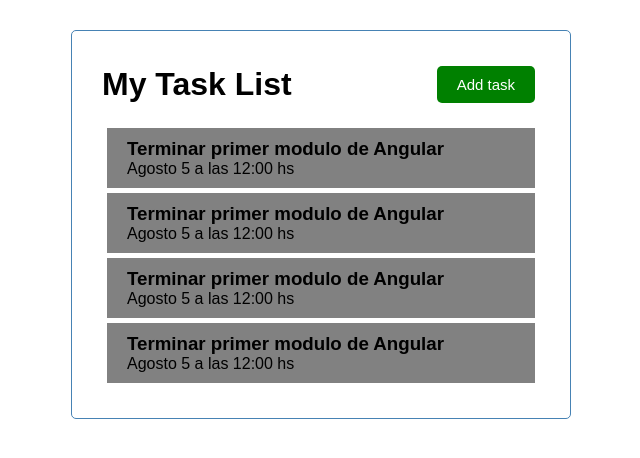
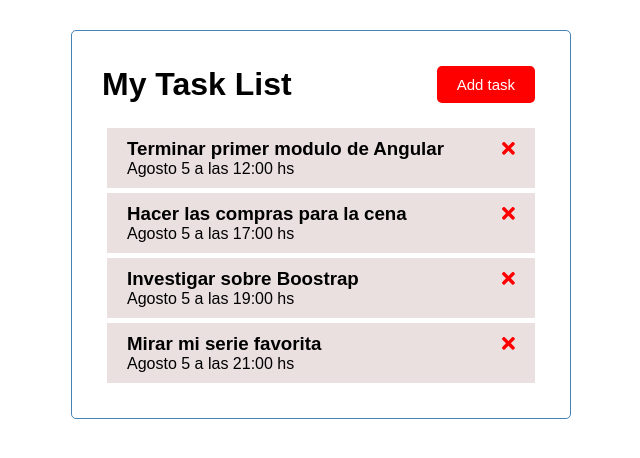
Before and after one commit to Perlasof/Task-list, an Angular app: page / in a window 1280 px wide. Shown: the top 458 px of the page, without its empty margins (319-959 px from the left). Built offline with nearby package versions, Linux system fonts and the light colour scheme.

Commit message:
Componente de lista de items

```diff
--- a/package.json
+++ b/package.json
@@ -18,6 +18,11 @@
     "@angular/platform-browser": "~13.1.0",
     "@angular/platform-browser-dynamic": "~13.1.0",
     "@angular/router": "~13.1.0",
+    "@fortawesome/angular-fontawesome": "^0.10.1",
+    "@fortawesome/fontawesome-svg-core": "~1.2.36",
+    "@fortawesome/free-brands-svg-icons": "^5.15.4",
+    "@fortawesome/free-regular-svg-icons": "^5.15.4",
+    "@fortawesome/free-solid-svg-icons": "^5.15.4",
     "rxjs": "~7.4.0",
     "tslib": "^2.3.0",
     "zone.js": "~0.11.4"
--- a/src/app/app.module.ts
+++ b/src/app/app.module.ts
@@ -6,6 +6,7 @@
 import { ButtonComponent } from './components/button/button.component';
 import { TasksComponent } from './components/tasks/tasks.component';
 import { TasksItemsComponent } from './components/tasks-items/tasks-items.component';
+import { FontAwesomeModule } from '@fortawesome/angular-fontawesome';
 
 @NgModule({
   declarations: [
@@ -16,7 +17,8 @@
     TasksItemsComponent
   ],
   imports: [
-    BrowserModule
+    BrowserModule,
+    FontAwesomeModule
   ],
   providers: [],
   bootstrap: [AppComponent]
--- a/src/app/components/header/header.component.html
+++ b/src/app/components/header/header.component.html
@@ -1,7 +1,8 @@
 <header>
 <h1>{{title}}</h1>
-<app-button color="green" text="Add task"
-(btnClick)="toggleAddTask()">
-
-</app-button>
+<app-button
+color= "{{showAddTask ? 'red' : 'green'}}"
+text="Add task"
+(btnClick)="toggleAddTask()"
+></app-button>
 </header>
--- a/src/app/components/header/header.component.ts
+++ b/src/app/components/header/header.component.ts
@@ -7,6 +7,8 @@
 })
 export class HeaderComponent implements OnInit {
   title:string = 'My Task List';
+  showAddTask : boolean = true;
+
   constructor() { }
 
   ngOnInit(): void {
--- a/src/app/components/mock-tasks.ts
+++ b/src/app/components/mock-tasks.ts
@@ -1,7 +1,7 @@
 import {Task} from "./Task"
 export const TASKS : Task[]= [
 {
-    id : 1 ,
+    id : 1,
     text : "Terminar primer modulo de Angular" ,
     day : 'Agosto 5 a las 12:00 hs' ,
     reminder : true ,
@@ -23,7 +23,7 @@
 },
 {
     id : 4 ,
-    text : "Leer mi serie favorita" ,
+    text : "Mirar mi serie favorita" ,
     day : 'Agosto 5 a las 21:00 hs' ,
     reminder : false ,
 
--- a/src/app/components/tasks-items/tasks-items.component.css
+++ b/src/app/components/tasks-items/tasks-items.component.css
@@ -1,5 +1,5 @@
 .task {
-    background-color: rgba(128, 128, 128, 0.993);
+    background-color: rgba(235, 224, 224, 0.993);
     margin: 5px;
     padding: 10px 20px;
     cursor: pointer
--- a/src/app/components/tasks-items/tasks-items.component.html
+++ b/src/app/components/tasks-items/tasks-items.component.html
@@ -1,5 +1,7 @@
 <div class = "task">
-    <h3>{{task.text}}</h3>
+    <h3>{{task.text}}
+        <fa-icon
+        [icon] ="faTimes"
+        [ngStyle] = "{'color':'red'}" > </fa-icon></h3>
     <p>{{task.day}}</p>
-
 </div>
--- a/src/app/components/tasks-items/tasks-items.component.ts
+++ b/src/app/components/tasks-items/tasks-items.component.ts
@@ -1,6 +1,7 @@
 import { Component, OnInit,Input } from '@angular/core';
 import {Task} from '../Task'
 import{TASKS} from '../mock-tasks'
+import { faTimes } from '@fortawesome/free-solid-svg-icons';
 @Component({
   selector: 'app-tasks-items',
   templateUrl: './tasks-items.component.html',
@@ -8,6 +9,7 @@
 })
 export class TasksItemsComponent implements OnInit {
 @Input () task : Task = TASKS [0]
+faTimes = faTimes ;
   constructor() { }
 
   ngOnInit(): void {
--- a/src/app/components/tasks/tasks.component.html
+++ b/src/app/components/tasks/tasks.component.html
@@ -1,3 +1,3 @@
-<app-tasks-items *ngFor="let tasks of tasks">
-    [task] = "tasks"
+<app-tasks-items *ngFor="let task of tasks"
+    [task] = "task">
 </app-tasks-items>
--- a/src/app/components/tasks/tasks.component.ts
+++ b/src/app/components/tasks/tasks.component.ts
@@ -1,6 +1,7 @@
 import { Component, OnInit } from '@angular/core';
 import{Task} from '../Task'
 import{TASKS} from '../mock-tasks'
+import { faTimes } from '@fortawesome/free-solid-svg-icons';
 @Component({
   selector: 'app-tasks',
   templateUrl: './tasks.component.html',
@@ -8,6 +9,7 @@
 })
 export class TasksComponent implements OnInit {
 tasks : Task[] = TASKS ;
+
   constructor() { }
 
   ngOnInit(): void {
```
Also changed, not shown: 1 other file (tests, documents, lock files or other folders).
